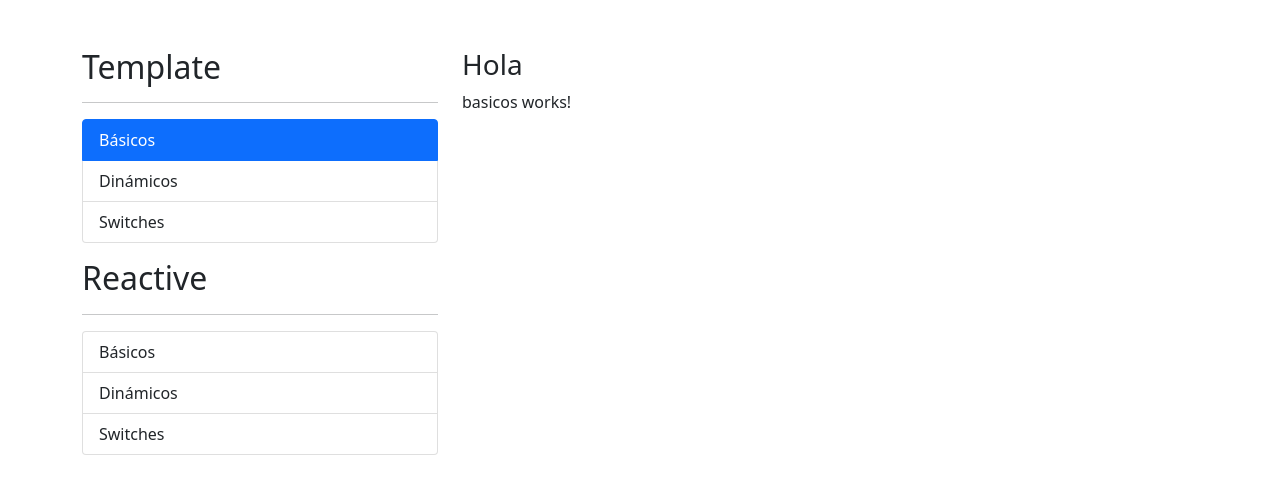
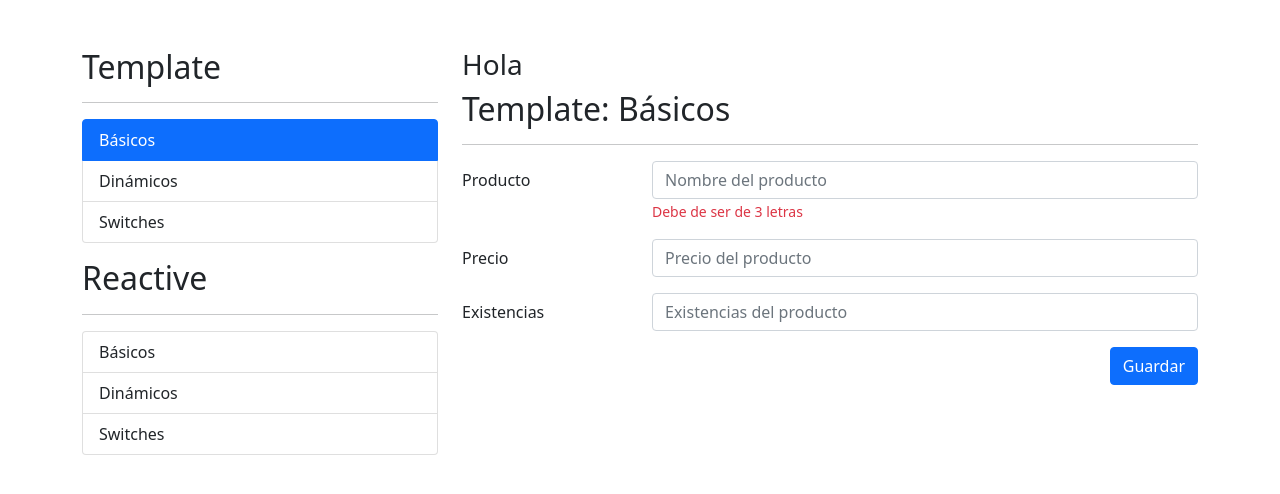
Before and after one commit to mihailmariusiondev/06-formulariosApp, an Angular app: page /template/basicos in a window 1280 px wide. Shown: the top 494 px of the page. Built offline with nearby package versions, Linux system fonts and the light colour scheme.

Commit message:
template diseño formulario básico

```diff
--- a/src/app/template/basicos/basicos.component.html
+++ b/src/app/template/basicos/basicos.component.html
@@ -1 +1,54 @@
-<p>basicos works!</p>
+<h2>Template: Básicos</h2>
+
+<hr>
+
+<div class="row">
+    <div class="col">
+
+        <form action="">
+            <!-- Campo de producto -->
+            <div class="mb-3 row">
+                <label class="col-sm-3 col-form-label">
+                    Producto
+                </label>
+                <div class="col-sm-9">
+                    <input type="text"
+                           class="form-control"
+                           placeholder="Nombre del producto">
+                    <span class="form-text text-danger">Debe de ser de 3 letras</span>
+                </div>
+            </div>
+
+            <!-- Campo de Precio -->
+            <div class="mb-3 row">
+                <label class="col-sm-3 col-form-label">
+                    Precio
+                </label>
+                <div class="col-sm-9">
+                    <input type="number"
+                           class="form-control"
+                           placeholder="Precio del producto">
+                </div>
+            </div>
+
+            <!-- Campo de Existencias -->
+            <div class="mb-3 row">
+                <label class="col-sm-3 col-form-label">
+                    Existencias
+                </label>
+                <div class="col-sm-9">
+                    <input type="number"
+                           class="form-control"
+                           placeholder="Existencias del producto">
+                </div>
+            </div>
+
+            <div class="row">
+                <div class="col">
+                    <button type="submit"
+                            class="btn btn-primary float-end">Guardar</button>
+                </div>
+            </div>
+        </form>
+    </div>
+</div>
```
Also changed, not shown: 1 other file (tests, documents, lock files or other folders).
